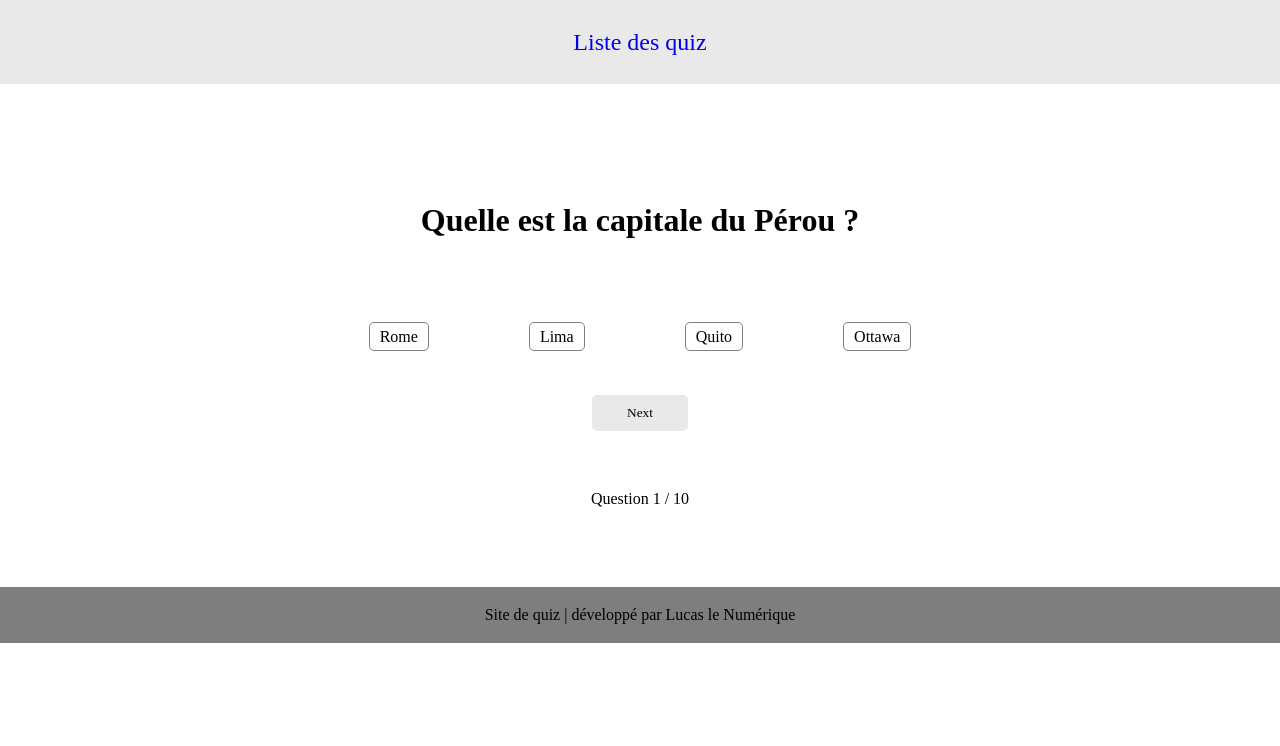
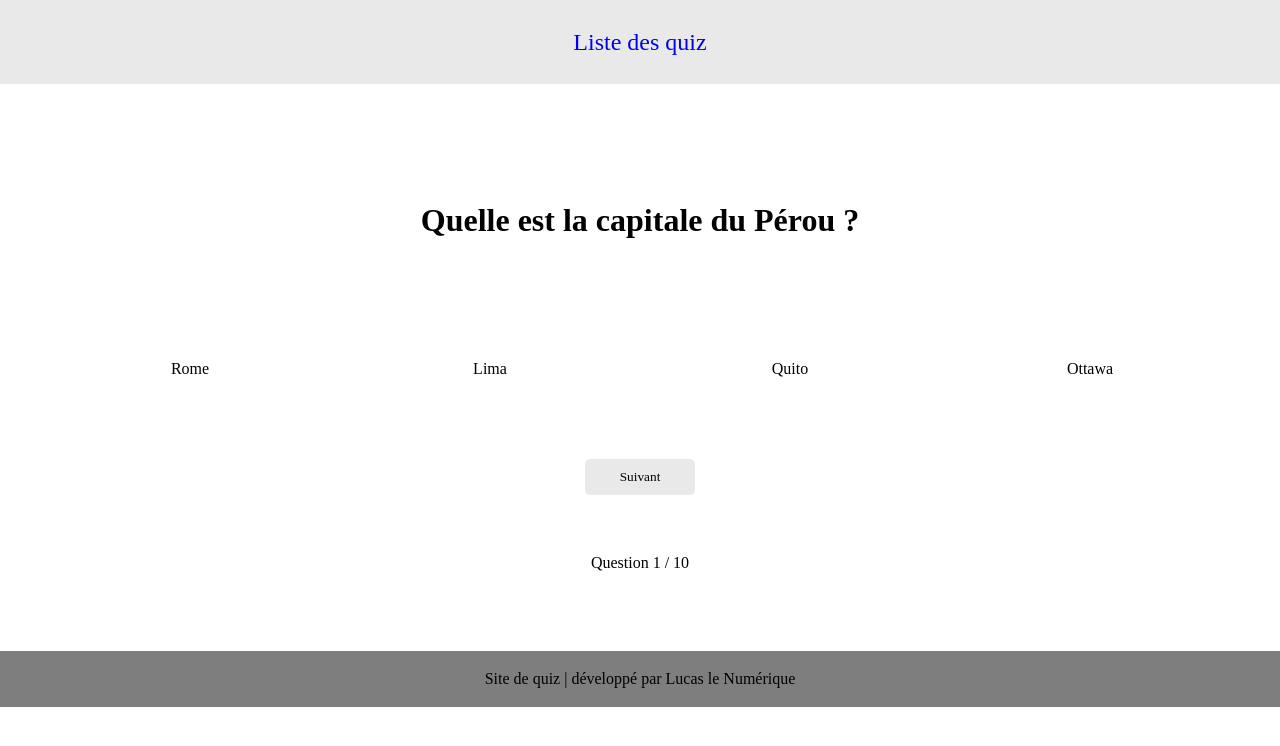
Before and after one commit to LucasLeNumerique/quizapp-React, a React (Create React App) app: page /quiz-pays-et-capitales in a window 1280 px wide. Shown: the top 746 px of the page. Built offline with nearby package versions, Linux system fonts and the light colour scheme.

Commit message:
answer boxes cleaned

```diff
--- a/public/index.html
+++ b/public/index.html
@@ -2,26 +2,12 @@
 <html lang="en">
   <head>
     <meta charset="utf-8" />
-    <link rel="icon" href="%PUBLIC_URL%/favicon.ico" />
+    <link rel="icon" href="%PUBLIC_URL%/favicon.jpg" />
     <meta name="viewport" content="width=device-width, initial-scale=1" />
     <meta
       name="description"
       content="Web site created using create-react-app"
     />
-    <!--
-      manifest.json provides metadata used when your web app is installed on a
-      user's mobile device or desktop. See https://developers.google.com/web/fundamentals/web-app-manifest/
-    -->
-    <link rel="manifest" href="%PUBLIC_URL%/manifest.json" />
-    <!--
-      Notice the use of %PUBLIC_URL% in the tags above.
-      It will be replaced with the URL of the `public` folder during the build.
-      Only files inside the `public` folder can be referenced from the HTML.
-
-      Unlike "/favicon.ico" or "favicon.ico", "%PUBLIC_URL%/favicon.ico" will
-      work correctly both with client-side routing and a non-root public URL.
-      Learn how to configure a non-root public URL by running `npm run build`.
-    -->
     <title>Quiz Game | Lucas SCH</title>
   </head>
   <body>
--- a/src/App.sass
+++ b/src/App.sass
@@ -64,15 +64,23 @@ nav
     margin: 50px 0
     display: flex
     justify-content: center
-    .answer
-        padding: 5px 10px
+    .proposition
         margin: 0 50px
-        border: 1px solid grey
-            radius: 5px
         transition: 0.25s
         cursor: pointer
         &:hover
             background-color: grey
+        &:active
+            background-color: green
+            transform: scale(1.2)
+
+    .answer
+        display: flex
+        justify-content: center
+        align-items: center
+        width: 200px
+        height: 80px
+
 .bottom-quiz
     text-align: center
 
--- a/src/json/dataSport.js
+++ b/src/json/dataSport.js
@@ -31,7 +31,7 @@ export const dataSport = [
     },
     {
         id: '5',
-        question: 'Quel sportif était surnommé « Le Méchant » ?',
+        question: 'Quel sportif était surnommé le Méchant ?',
         answer: 'Ilie Nastase',
         propositions: ['Mike Tyson', 'Diego Maradona', 'Ilie Nastase', 'Romario']
     },
--- a/src/pages/QuizGeo.js
+++ b/src/pages/QuizGeo.js
@@ -8,27 +8,15 @@ const [currentQuestion, setCurrentQuestion] = useState(0)
 const [myAnswer, setMyAnwser] = useState("")
 const [score, setScore] = useState(0)
 const [finished, setFinish] = useState(false)
-const [show, setShow] = useState(false)
-const [clickAnswer, setClickAnswer] = useState(false)
 
 const checkAnswer = (proposition) => {
     setMyAnwser(proposition)
-    setClickAnswer(true)
 }
 
 const checkCorrectAnswer = () => {
     if (myAnswer === dataGeo[currentQuestion].answer) {
         setScore(score + 1)
     }
-}
-
-const showAnswer = () => {
-    setShow(true)
-}
-
-const reset = () => {
-    setShow(false)
-    setClickAnswer(false)
 }
 
 const endQuiz = () => {
@@ -67,10 +55,10 @@ if (finished) {
 
         <h2 className="Question"> {dataGeo[currentQuestion].question} </h2>
 
-        <div class="Propositions">
+        <div className="Propositions">
 
             {dataGeo[currentQuestion].propositions.map((proposition) => (
-                <p className="proposition">
+                <div className="proposition">
 
                 <span className="answer"
                 key={proposition.id}
@@ -79,7 +67,7 @@ if (finished) {
                 {proposition}
                 </span>
 
-                </p>
+                </div>
             ))}
         </div>
 
@@ -89,11 +77,10 @@ if (finished) {
             onClick={() => {
             setCurrentQuestion(currentQuestion + 1)
             checkCorrectAnswer()
-            reset()
             }}
             className="quiz-btns"
             >
-            Next
+            Suivant
             </button>
             )}
 
@@ -102,7 +89,7 @@ if (finished) {
             onClick={() => endQuiz()}
             className="quiz-btns"
             >
-            FINISH
+            Terminer
             </button>
             )}
 
--- a/src/pages/QuizSport.js
+++ b/src/pages/QuizSport.js
@@ -8,27 +8,15 @@ const [currentQuestion, setCurrentQuestion] = useState(0)
 const [myAnswer, setMyAnwser] = useState("")
 const [score, setScore] = useState(0)
 const [finished, setFinish] = useState(false)
-const [show, setShow] = useState(false)
-const [clickAnswer, setClickAnswer] = useState(false)
 
 const checkAnswer = (proposition) => {
     setMyAnwser(proposition)
-    setClickAnswer(true)
 }
 
 const checkCorrectAnswer = () => {
     if (myAnswer === dataSport[currentQuestion].answer) {
         setScore(score + 1)
     }
-}
-
-const showAnswer = () => {
-    setShow(true)
-}
-
-const reset = () => {
-    setShow(false)
-    setClickAnswer(false)
 }
 
 const endQuiz = () => {
@@ -89,11 +77,10 @@ if (finished) {
             onClick={() => {
             setCurrentQuestion(currentQuestion + 1)
             checkCorrectAnswer()
-            reset()
             }}
             className="quiz-btns"
             >
-            Next
+            Suivant
             </button>
             )}
 
@@ -102,7 +89,7 @@ if (finished) {
             onClick={() => endQuiz()}
             className="quiz-btns"
             >
-            FINISH
+            Terminer
             </button>
             )}
 
```
Also changed, not shown: public/favicon.jpg (added), public/manifest.json (deleted).
